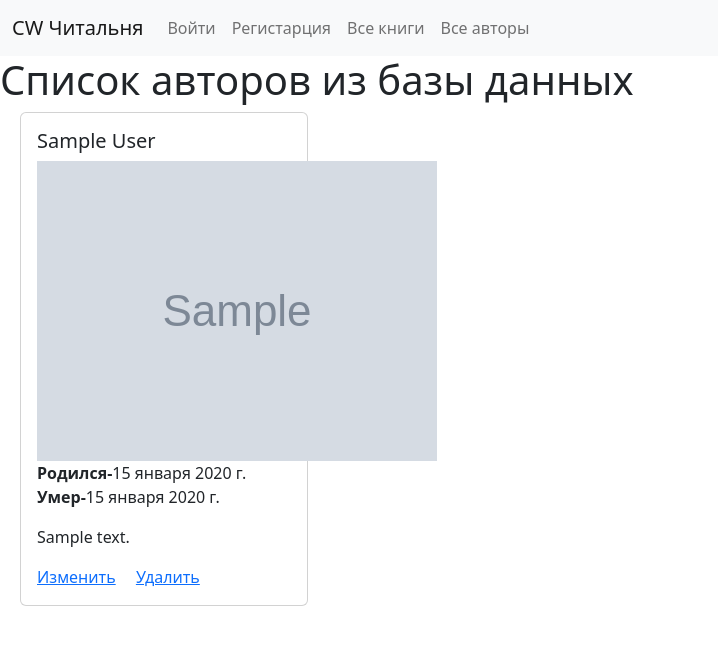
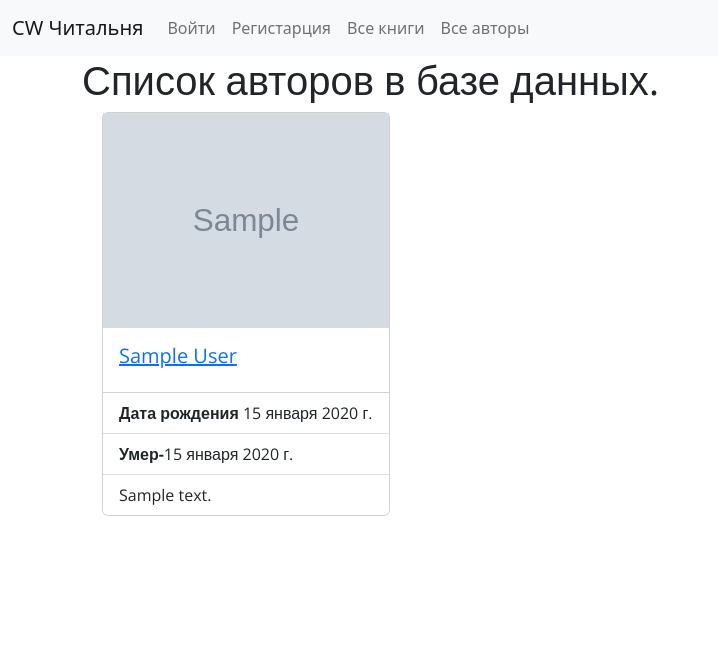
Before and after one commit to OlegAmstl/wolfreads, a Django app: page /authors/ in a window 1280 px wide. Shown: the top 645 px of the page, without its empty margins (0-718 px from the left). Run offline with Django 4.2, Linux system fonts and the light colour scheme; tables that the repository leaves empty hold one stand-in row (values such as "Sample post"); grey boxes marked "Sample" are stand-in pictures.

Commit message:
page all authors

```diff
--- a/cutebooks/templates/books/author_list.html
+++ b/cutebooks/templates/books/author_list.html
@@ -1,31 +1,28 @@
 {% extends 'base.html' %}
 {% block title %}Все авторы{% endblock %}
 {% block content %}
-  <h1>Список авторов из базы данных</h1>
+<div class="container container-index">
+  <h1>Список авторов в базе данных.</h1>
   {% if author_list %}
-     <div class="cards">
+  <div class="all-books">
     {% for author in author_list.all %}
     <div class="card card-custom" style="width: 18rem;">
+      <img src="{{ author.photo.url }}">
       <div class="card-body">
-        <h5 class="card-title">
-          {{ author.first_name }} {{ author.last_name }}
-        </h5>
-        <div>
-            <img src="{{ author.photo.url }}">
-        </div>
-        <p class="card-text">
-          <strong>Родился-</strong>{{ author.date_of_birth }}<br>
-          <strong>Умер-</strong>{{ author.date_of_death }}
-        </p>
-        <p>
-            {{ author.biography|truncatewords:20 }}
-        </p>
-        <a href="/author/update/{{ author.id }}" class="card-link">Изменить</a>
-        <a href="/author/delete/{{ author.id }}" class="card-link">Удалить</a>
+        <h5 class="card-title"><a href="#">{{ author.first_name }} {{ author.last_name }}</a></h5>
       </div>
+      <ul class="list-group list-group-flush">
+        <li class="list-group-item"><strong>Дата рождения </strong>{{ author.date_of_birth }}</li>
+        {% if author.date_of_death %}
+          <li class="list-group-item"><strong>Умер-</strong>{{ author.date_of_death }}</li>
+        {% endif %}
+        <li class="list-group-item">{{ author.biography|truncatewords:20 }}</li>
+      </ul>
     </div>
     {% endfor %}
+  </div>
   {% else %}
-    <p>В базе нет авторов.</p>
+    <p>В базе данных нет авторов.</p>
   {% endif %}
+</div>
 {% endblock %}
```
Also changed, not shown: 1 other file.
